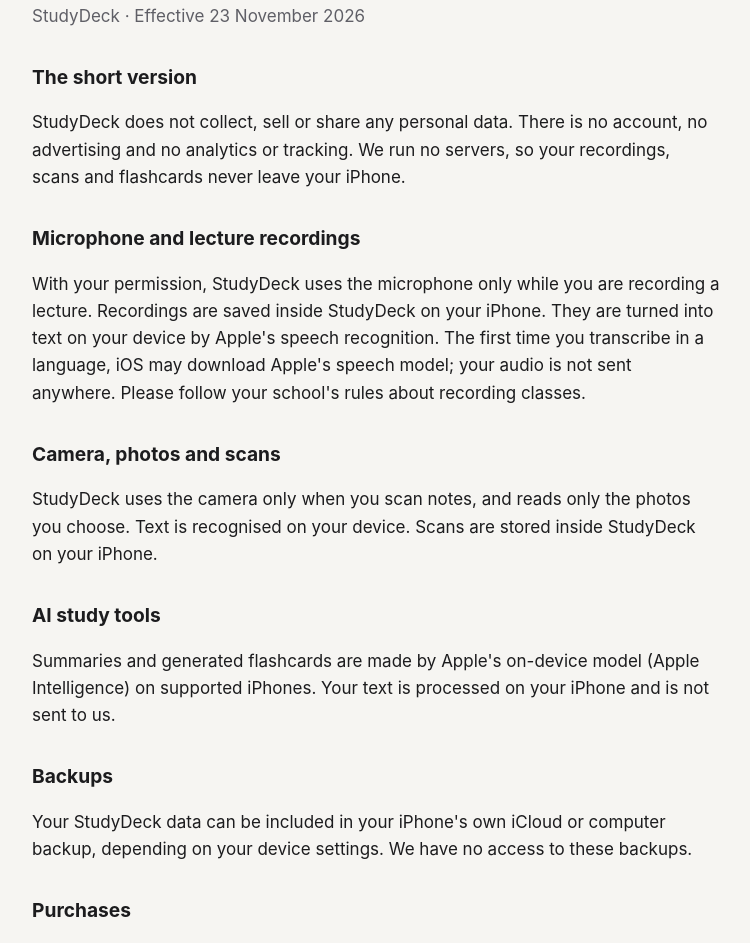
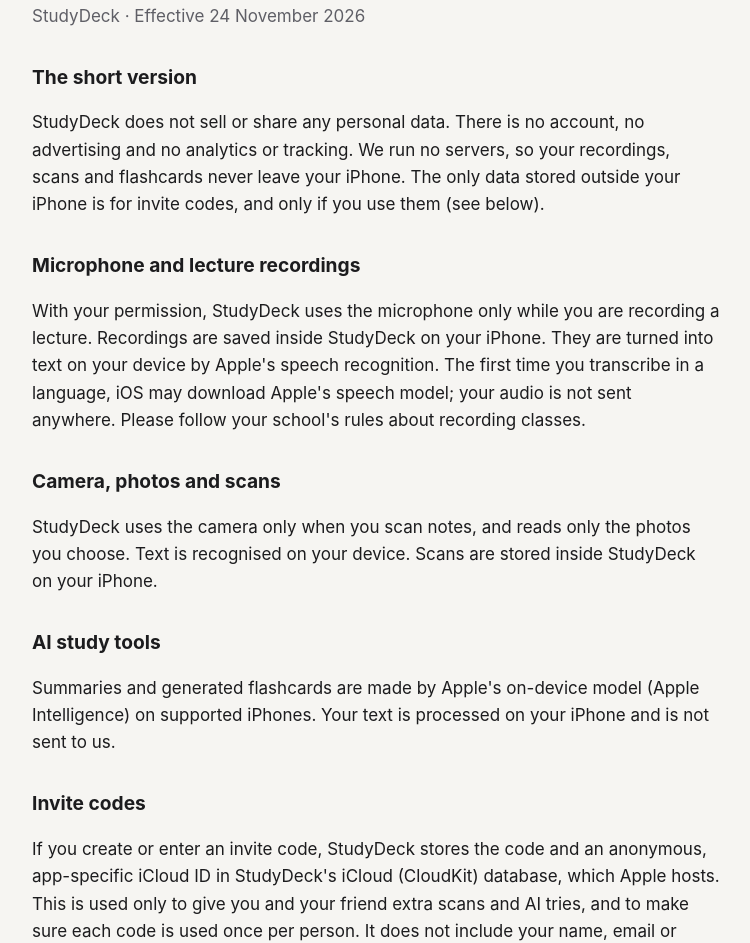
Before and after one commit to Vithurson719/studydeck, a plain HTML site: page privacy.html in a window 1280 px wide. Shown: the part 139-1082 px from the top of the page, without its empty margins (264-1014 px from the left). Drawn offline with Linux system fonts and the light colour scheme.

Commit message:
Invite codes: privacy and support
Co-Authored-By: Claude Opus 5.5 <noreply@anthropic.com>

```diff
--- a/privacy.html
+++ b/privacy.html
@@ -1,10 +1,10 @@
 <!doctype html><html lang="en"><head><meta charset="utf-8"><meta name="viewport" content="width=device-width,initial-scale=1">
 <title>StudyDeck Privacy Policy</title><link rel="stylesheet" href="style.css"></head><body><main>
 <nav><a href="./">Home</a><a href="support.html">Support</a><a href="privacy.html">Privacy</a></nav>
-<h1>Privacy Policy</h1><p class="sub">StudyDeck · Effective 23 November 2026</p>
+<h1>Privacy Policy</h1><p class="sub">StudyDeck · Effective 24 November 2026</p>
 
 <h2>The short version</h2>
-<p>StudyDeck does not collect, sell or share any personal data. There is no account, no advertising and no analytics or tracking. We run no servers, so your recordings, scans and flashcards never leave your iPhone.</p>
+<p>StudyDeck does not sell or share any personal data. There is no account, no advertising and no analytics or tracking. We run no servers, so your recordings, scans and flashcards never leave your iPhone. The only data stored outside your iPhone is for invite codes, and only if you use them (see below).</p>
 
 <h2>Microphone and lecture recordings</h2>
 <p>With your permission, StudyDeck uses the microphone only while you are recording a lecture. Recordings are saved inside StudyDeck on your iPhone. They are turned into text on your device by Apple's speech recognition. The first time you transcribe in a language, iOS may download Apple's speech model; your audio is not sent anywhere. Please follow your school's rules about recording classes.</p>
@@ -14,6 +14,9 @@
 
 <h2>AI study tools</h2>
 <p>Summaries and generated flashcards are made by Apple's on-device model (Apple Intelligence) on supported iPhones. Your text is processed on your iPhone and is not sent to us.</p>
+
+<h2>Invite codes</h2>
+<p>If you create or enter an invite code, StudyDeck stores the code and an anonymous, app-specific iCloud ID in StudyDeck's iCloud (CloudKit) database, which Apple hosts. This is used only to give you and your friend extra scans and AI tries, and to make sure each code is used once per person. It does not include your name, email or anything you study. To have this data removed, email us.</p>
 
 <h2>Backups</h2>
 <p>Your StudyDeck data can be included in your iPhone's own iCloud or computer backup, depending on your device settings. We have no access to these backups.</p>
```
Also changed, not shown: support.html (+3 -0 lines).
